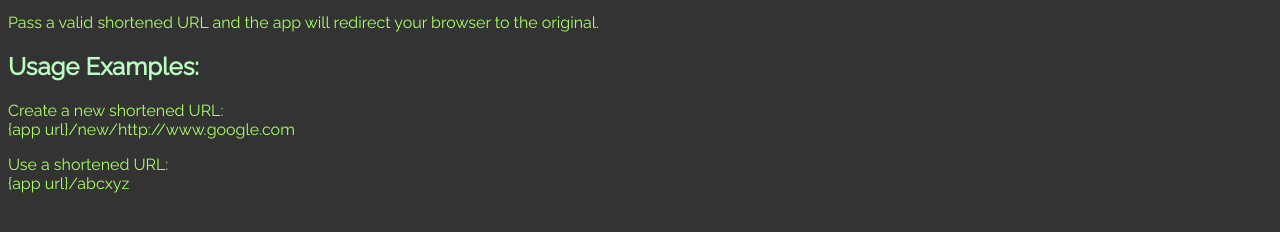
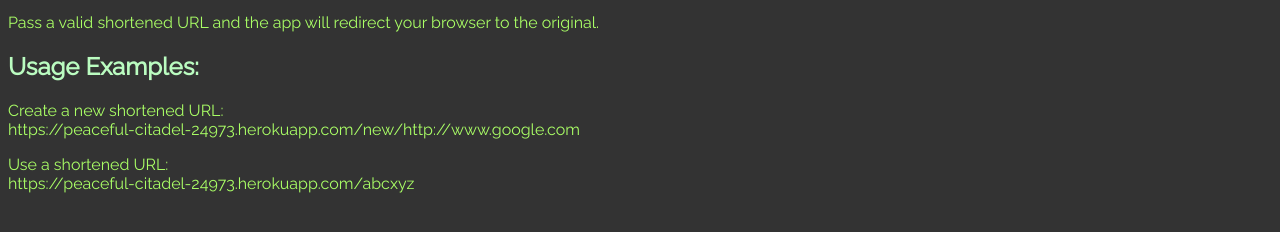
Before and after one commit to imooreva/url-shortener, a website: page public/index.html in a window 1280 px wide. Shown: the part 102-334 px from the top of the page. Drawn offline with Linux system fonts and the light colour scheme.

Commit message:
Added app link to README.md and index.html

```diff
--- a/public/index.html
+++ b/public/index.html
@@ -12,7 +12,7 @@
         <p>Pass a valid URL and the app generates a shortened URL using six alphanumeric characters. An object containing the original URL and shortened URL should be returned.</p>
         <p>Pass a valid shortened URL and the app will redirect your browser to the original.</p>
         <h2>Usage Examples:</h2>
-        <p>Create a new shortened URL:<br>{app url}/new/http://www.google.com</p>
-        <p>Use a shortened URL:<br>{app url}/abcxyz</p>
+        <p>Create a new shortened URL:<br>https://peaceful-citadel-24973.herokuapp.com/new/http://www.google.com</p>
+        <p>Use a shortened URL:<br>https://peaceful-citadel-24973.herokuapp.com/abcxyz</p>
     </body>
 </html>
```
